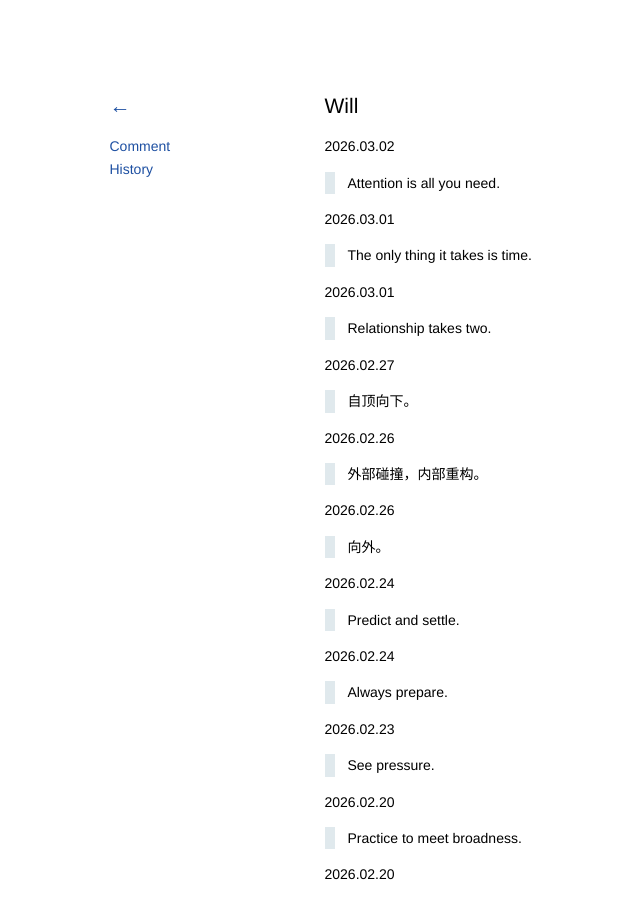
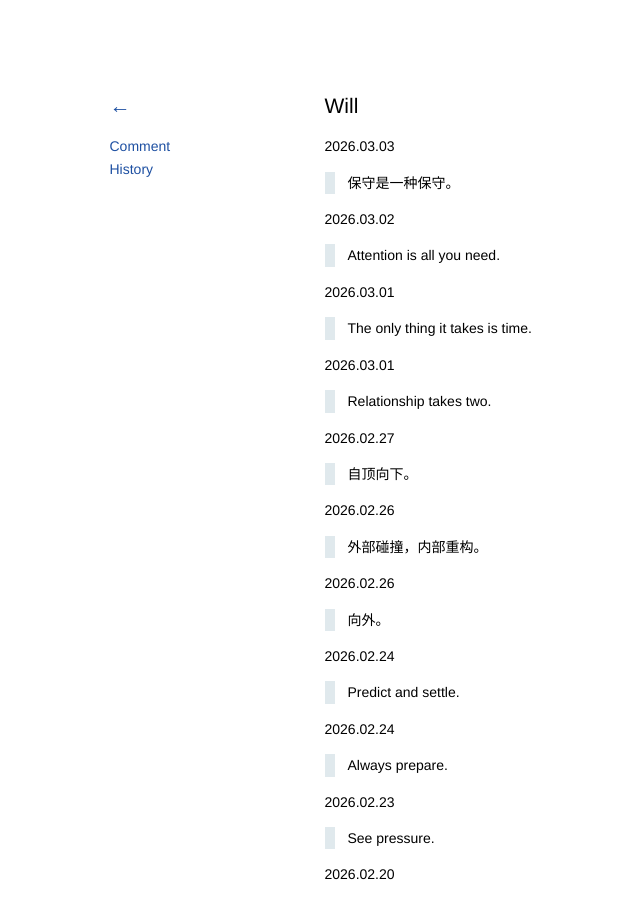
Before and after one commit to kidlj/awei, a Jekyll site: the page built from _wiki/will.md, in a window 1280 px wide and 900 px high. Shown: the whole window, without its empty margins (23-663 px from the left). Built offline with Jekyll 4.4.1, drawn with Linux system fonts in a browser that asks for light colours.

Commit message:
update will

```diff
--- a/_wiki/will.md
+++ b/_wiki/will.md
@@ -1,6 +1,10 @@
 ---
 title: Will
 ---
+
+2026.03.03
+
+> 保守是一种保守。
 
 2026.03.02
 
```
